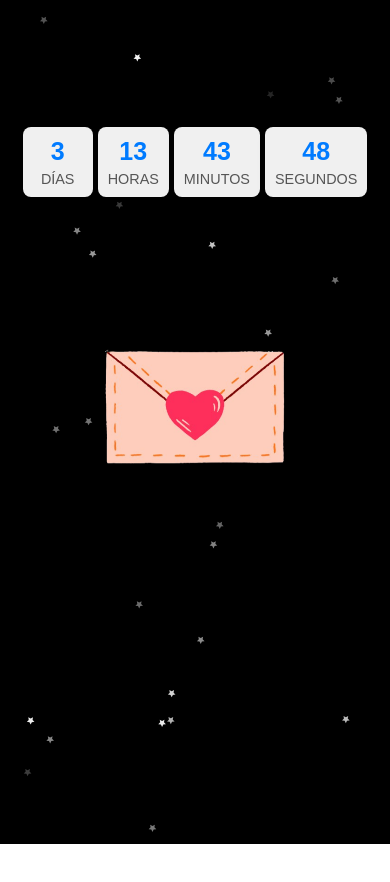
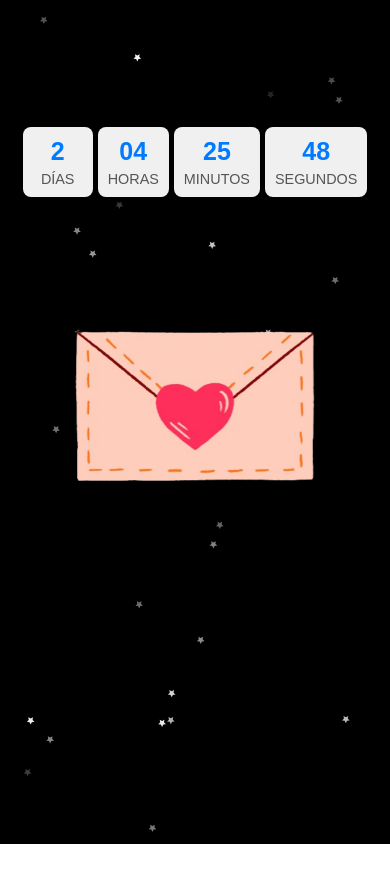
Before and after one commit to LuiguiHernandez/propuesta.github.io, a React (Create React App) app: page / in a window 390 px wide. Shown: the top 882 px of the page. Built offline with nearby package versions, Linux system fonts and the light colour scheme.

Commit message:
ultimo commit correrir problema de resposive

```diff
--- a/package.json
+++ b/package.json
@@ -54,6 +54,7 @@
   },
   "devDependencies": {
     "ajv": "^8.17.1",
-    "sass": "^1.89.1"
+    "sass": "^1.89.1",
+    "sass-loader": "^13.3.3"
   }
 }
--- a/src/App.scss
+++ b/src/App.scss
@@ -31,10 +31,10 @@
             animation: animation-cart 1s ease-in-out infinite alternate;
         }
     }
-    @media screen and (max-width: 768px) {
+    @media screen and (max-width: 480px) {
         .cart {
             img {
-                width: 300px;
+                width: 400px;
             }
         }
 
@@ -73,5 +73,12 @@
         font-family: "Dancing Script", cursive;
         font-size: 18px;
     }
+    @media screen and (max-width: 480px) {
+        .text {
+
+            font-size: 17px;
+        }
+
+    }
 
 }
--- a/src/App.tsx
+++ b/src/App.tsx
@@ -39,7 +39,7 @@ function App() {
     <div className="cart">
       <CountdownComponent
         onCountdownEnd={() => setDisplayButton(true)}
-        targetDate={new Date("2025-06-08T10:00:00")}
+        targetDate={new Date("2025-06-07T00:42:00")}
       />
       <img src={ImageCart} alt="" />
       <div className="buttons">
--- a/src/components/countdown/CountdownComponent.tsx
+++ b/src/components/countdown/CountdownComponent.tsx
@@ -30,15 +30,14 @@ const calculateTimeLeft = (targetDate: Date): TimeLeft | null => {
 };
 
 const CountdownComponent = ({ targetDate, onCountdownEnd }: CountdownProps) => {
-    const finalTargetDate = typeof targetDate === 'string' ? new Date(targetDate) : targetDate;
-
     const [timeLeft, setTimeLeft] = useState<TimeLeft | null>(
-        calculateTimeLeft(finalTargetDate)
+        calculateTimeLeft(typeof targetDate === 'string' ? new Date(targetDate) : targetDate)
     );
     const [isCountingDown, setIsCountingDown] = useState<boolean>(true);
 
+    useEffect(() => {
+        const finalTargetDate = typeof targetDate === 'string' ? new Date(targetDate) : targetDate;
 
-    useEffect(() => {
         if (isNaN(finalTargetDate.getTime())) {
             console.error("La fecha objetivo proporcionada no es válida:", targetDate);
             setTimeLeft(null);
@@ -64,7 +63,7 @@ const CountdownComponent = ({ targetDate, onCountdownEnd }: CountdownProps) => {
 
         // Función de limpieza para cuando el componente se desmonte o el efecto se re-ejecute
         return () => clearInterval(timer);
-    }, [finalTargetDate, onCountdownEnd]); // Dependencias del efecto
+    }, [targetDate, onCountdownEnd]); // Dependencias del efecto
 
     // Renderizado del componente
     if (!isCountingDown || !timeLeft) {
--- a/src/components/romantic-proposal/RomanticProposal.scss
+++ b/src/components/romantic-proposal/RomanticProposal.scss
@@ -18,7 +18,7 @@
     .card {
         display: flex;
         max-width: 600px;
-        width: 100%;
+        width: 90%;
         padding: 2rem;
         animation: fadeIn 0.5s ease;
         flex-direction: column;
@@ -175,7 +175,7 @@
         }
 
         .modal {
-            padding: 1.5rem;
+            padding: 1.90rem;
             max-width: 90%;
         }
 
@@ -190,8 +190,11 @@
             border-radius: 1rem;
 
             h2 {
-                font-size: 1.25rem;
+                font-size: 1.90rem;
+                display: flex;
+                align-items: center;
             }
+
 
             p {
                 margin: 25px;
--- a/src/components/romantic-proposal/RomanticProposal.tsx
+++ b/src/components/romantic-proposal/RomanticProposal.tsx
@@ -64,7 +64,7 @@ Ahora solo me queda hacerte una pregunta más, una que no está en las opciones,
                     <p className="card p">{final.content}</p>
                     <button
                         className="final-button"
-                        onClick={() => handleOpenCard} // Abrir el modal
+                        onClick={handleOpenCard} // Abrir el modal
                     >
                         ¡Acepto 🩵😍!
                     </button>
```
Also changed, not shown: 1 other file (tests, documents, lock files or other folders).
